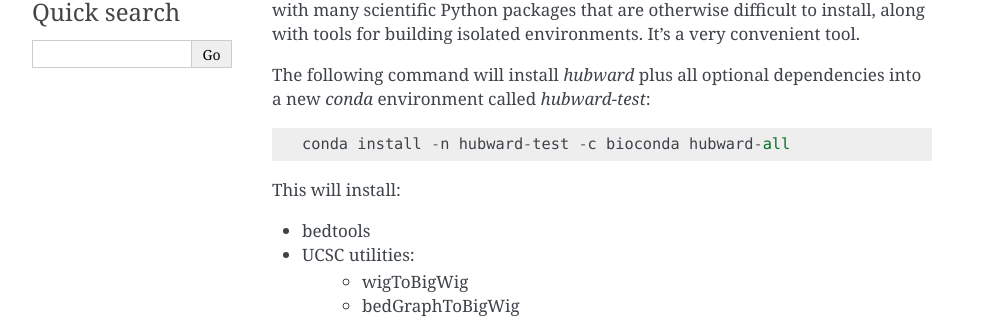
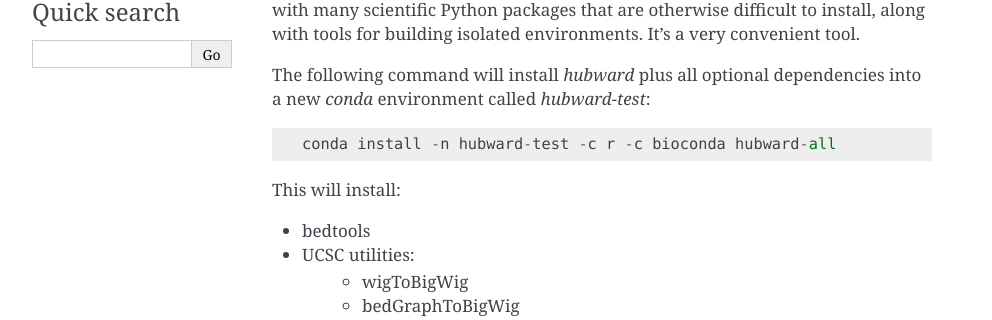
Before and after one commit to daler/hubward, a Sphinx documentation site: the page built from docs/installation.rst, in a window 1280 px wide. Shown: the part 250-570 px from the top of the page, without its empty margins (148-1140 px from the left). Built offline with Sphinx 7.4.7, drawn with Linux system fonts in a browser that asks for light colours; the version number is read from the project's files by our own code.

```diff
--- a/docs/installation.rst
+++ b/docs/installation.rst
@@ -13,7 +13,7 @@ tools for building isolated environments. It's a very convenient tool.
 The following command will install `hubward` plus all optional dependencies
 into a new `conda` environment called `hubward-test`::
 
-    conda install -n hubward-test -c bioconda hubward-all
+    conda install -n hubward-test -c r -c bioconda hubward-all
 
 This will install:
 
```
